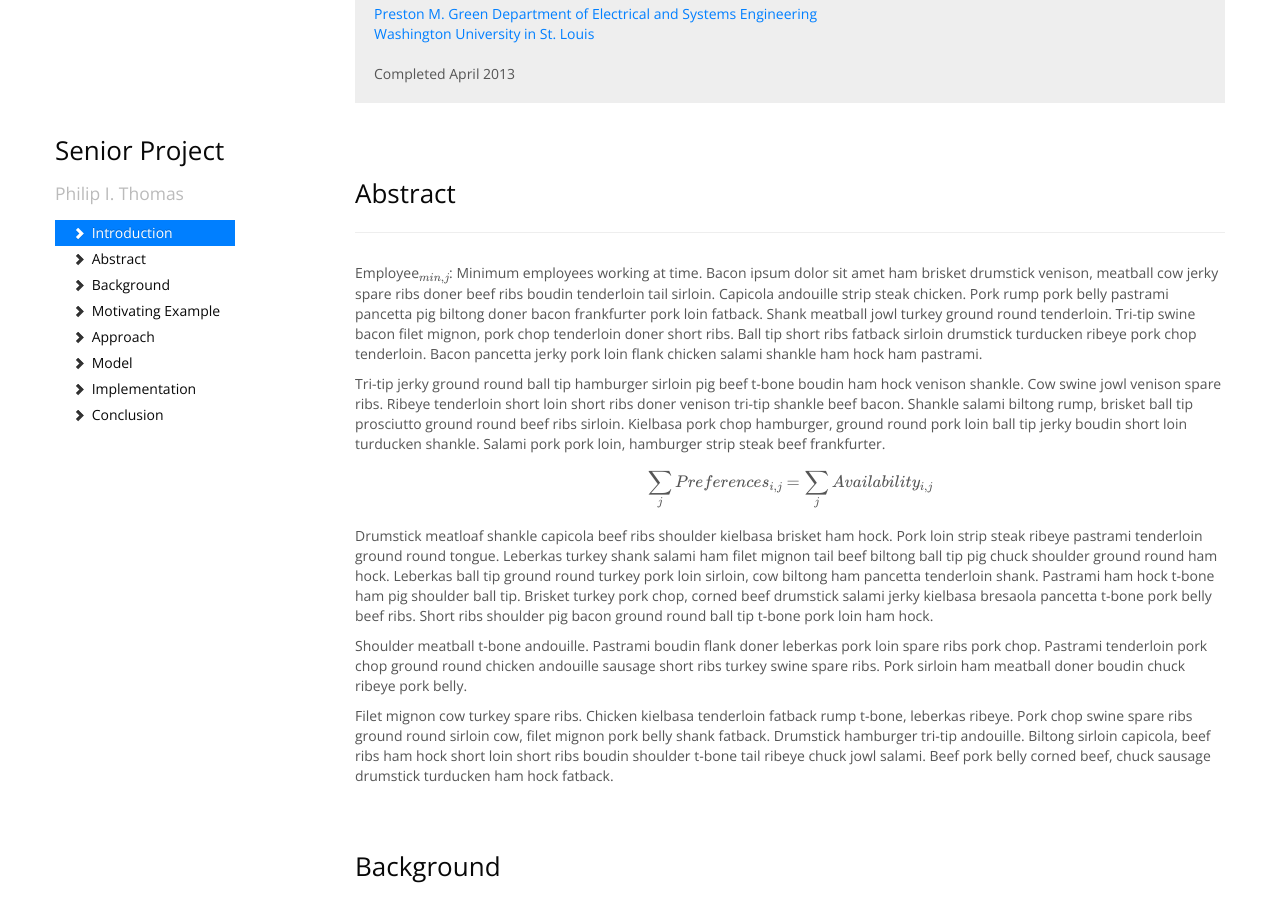
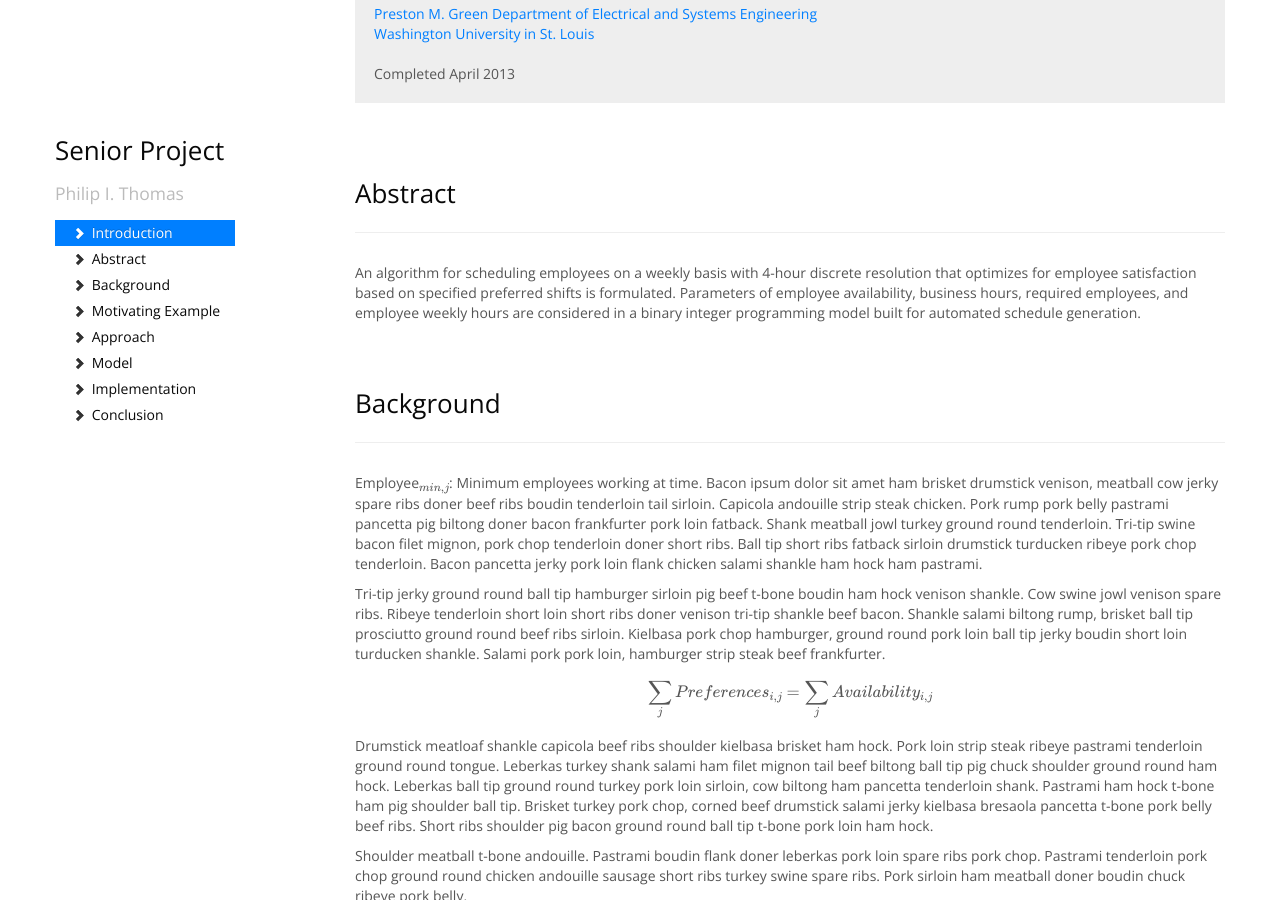
Before and after one commit to philipithomas/senior_project_website, a Jekyll site: the page built from index.html, in a window 1280 px wide and 900 px high, scrolled down 355 px. Built offline with Jekyll 4.4.1, drawn with Linux system fonts in a browser that asks for light colours; nearby versions of some CDN libraries; Markdown is read by kramdown in place of the engine named in the settings; formulas are drawn with MathJax 3.

Commit message:
add abstract

```diff
--- a/_includes/abstract.html
+++ b/_includes/abstract.html
@@ -1,6 +1,4 @@
 <div class="page-header"><h2>Abstract</h2></div>
 
-<p>Employee$_{min,j}$: Minimum employees working at time. Bacon ipsum dolor sit amet ham brisket drumstick venison, meatball cow jerky spare ribs doner beef ribs boudin tenderloin tail sirloin.  Capicola andouille strip steak chicken.  Pork rump pork belly pastrami pancetta pig biltong doner bacon frankfurter pork loin fatback.  Shank meatball jowl turkey ground round tenderloin.  Tri-tip swine bacon filet mignon, pork chop tenderloin doner short ribs.  Ball tip short ribs fatback sirloin drumstick turducken ribeye pork chop tenderloin.  Bacon pancetta jerky pork loin flank chicken salami shankle ham hock ham pastrami.</p><p>Tri-tip jerky ground round ball tip hamburger sirloin pig beef t-bone boudin ham hock venison shankle.  Cow swine jowl venison spare ribs.  Ribeye tenderloin short loin short ribs doner venison tri-tip shankle beef bacon.  Shankle salami biltong rump, brisket ball tip prosciutto ground round beef ribs sirloin.  Kielbasa pork chop hamburger, ground round pork loin ball tip jerky boudin short loin turducken shankle.  Salami pork pork loin, hamburger strip steak beef frankfurter.</p>
-$$\sum\limits_{j}Preferences_{i,j} = \sum\limits_{j}Availability_{i,j}$$
-
-<p>Drumstick meatloaf shankle capicola beef ribs shoulder kielbasa brisket ham hock.  Pork loin strip steak ribeye pastrami tenderloin ground round tongue.  Leberkas turkey shank salami ham filet mignon tail beef biltong ball tip pig chuck shoulder ground round ham hock.  Leberkas ball tip ground round turkey pork loin sirloin, cow biltong ham pancetta tenderloin shank.  Pastrami ham hock t-bone ham pig shoulder ball tip.  Brisket turkey pork chop, corned beef drumstick salami jerky kielbasa bresaola pancetta t-bone pork belly beef ribs.  Short ribs shoulder pig bacon ground round ball tip t-bone pork loin ham hock.</p><p>Shoulder meatball t-bone andouille.  Pastrami boudin flank doner leberkas pork loin spare ribs pork chop.  Pastrami tenderloin pork chop ground round chicken andouille sausage short ribs turkey swine spare ribs.  Pork sirloin ham meatball doner boudin chuck ribeye pork belly.</p><p>Filet mignon cow turkey spare ribs.  Chicken kielbasa tenderloin fatback rump t-bone, leberkas ribeye.  Pork chop swine spare ribs ground round sirloin cow, filet mignon pork belly shank fatback.  Drumstick hamburger tri-tip andouille.  Biltong sirloin capicola, beef ribs ham hock short loin short ribs boudin shoulder t-bone tail ribeye chuck jowl salami.  Beef pork belly corned beef, chuck sausage drumstick turducken ham hock fatback.</p>
+<p>An algorithm for scheduling employees on a weekly basis with 4-hour discrete resolution that optimizes for employee satisfaction based on specified preferred shifts is formulated. Parameters of employee availability, business hours, required employees, and employee weekly hours are considered in a binary integer programming model built for automated schedule generation.
+</p>
```
